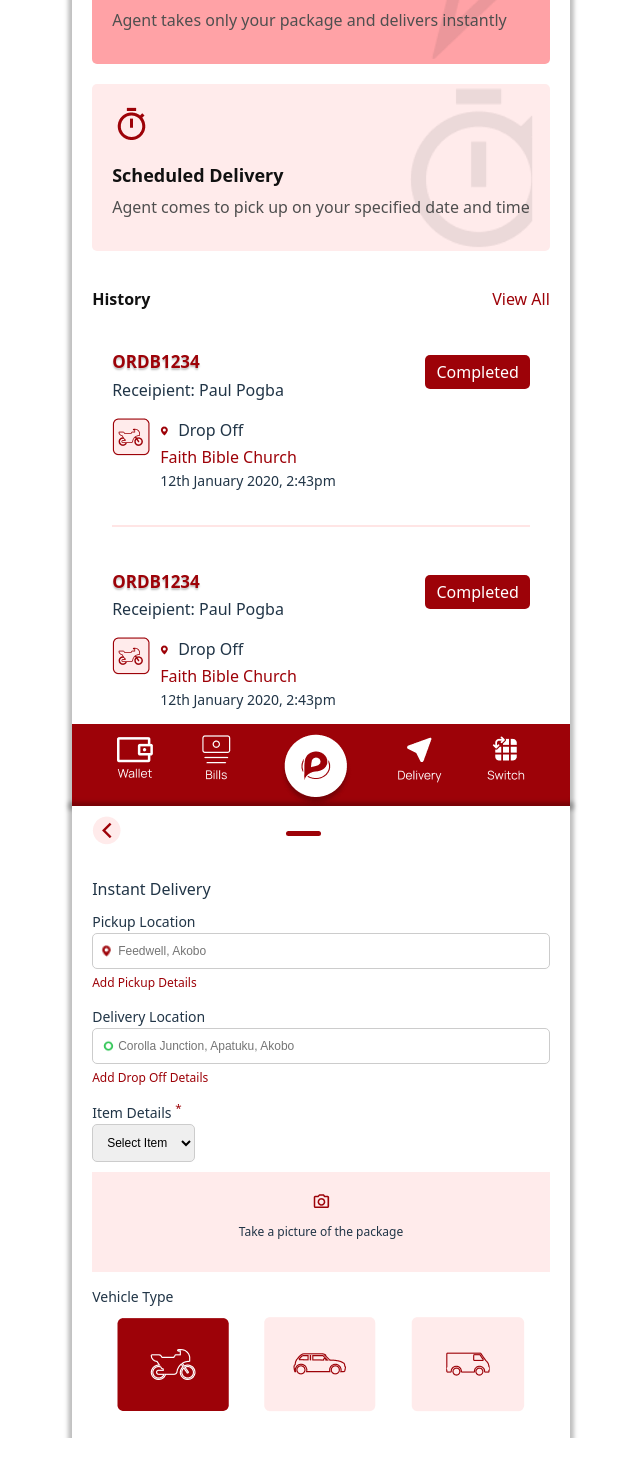
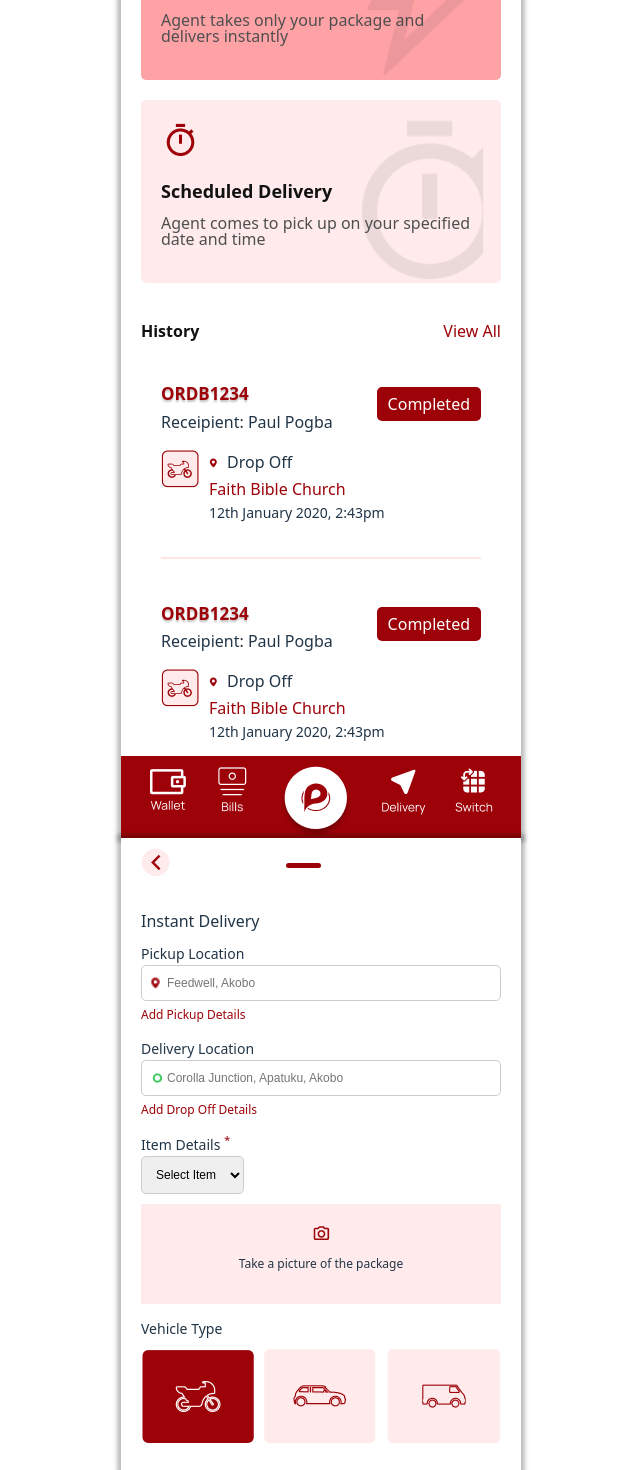
Before and after one commit to Olagoke1234/pepsa-delivery-app, a React (Vite) app: page / in a window 1280 px wide. Shown: the part 244-1714 px from the top of the page, without its empty margins (319-959 px from the left). Before the commit the page ends 1682 px from the top, so only its background shows below. Built offline with nearby package versions, Linux system fonts and the light colour scheme.

Commit message:
fix: update width styles to maxWidth in Footer, InstantDeliveryPage, and WelcomePage components for improved responsiveness

```diff
--- a/src/components/Footer.jsx
+++ b/src/components/Footer.jsx
@@ -13,8 +13,8 @@ const Footer = () => {
         style={{
           backgroundColor: "#9D0208",
           color: "white",
-          maxWidth: "100%",
-          // width: "500px",
+          width: "100%",
+          maxWidth: "400px",
           height: "62px",
           padding: "10px 0px",
           display: "flex",
--- a/src/pages/InstantDeliveryPage.jsx
+++ b/src/pages/InstantDeliveryPage.jsx
@@ -15,8 +15,8 @@ const InstantDeliveryPage = () => {
         backgroundColor: "#FFFFFF",
         boxShadow: "0px 0px 4px 4px rgba(0, 0, 0, 0.25)",
         paddingTop: "10px",
-        maxWidth: "100%",
-        // width: "500px",
+        maxWidth: "400px",
+        width: "100%",
       }}
     >
       <header
--- a/src/pages/WelcomePage.jsx
+++ b/src/pages/WelcomePage.jsx
@@ -17,7 +17,8 @@ const WelcomePage = () => {
         backgroundColor: "#FFFFFF",
         boxShadow: "0px 0px 4px 4px rgba(0, 0, 0, 0.25)",
         paddingTop: "10px",
-        maxWidth: "100%",
+        width: "100%",
+        maxWidth: "400px",
       }}
     >
       <header
```
